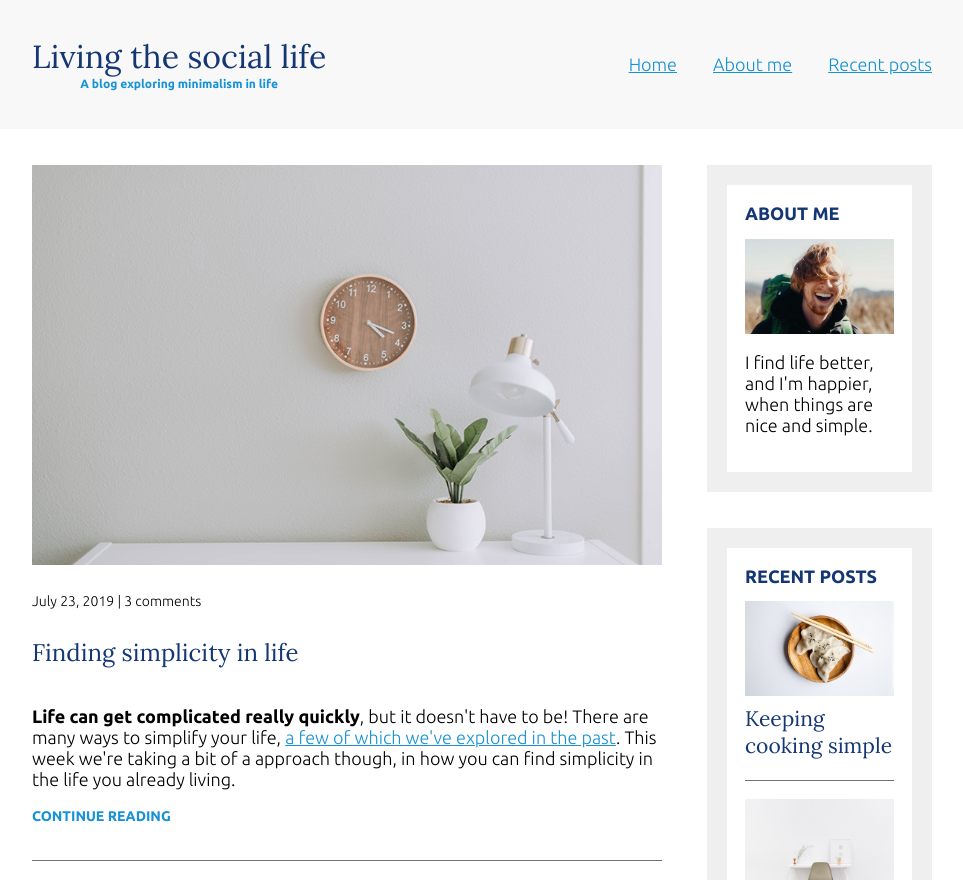
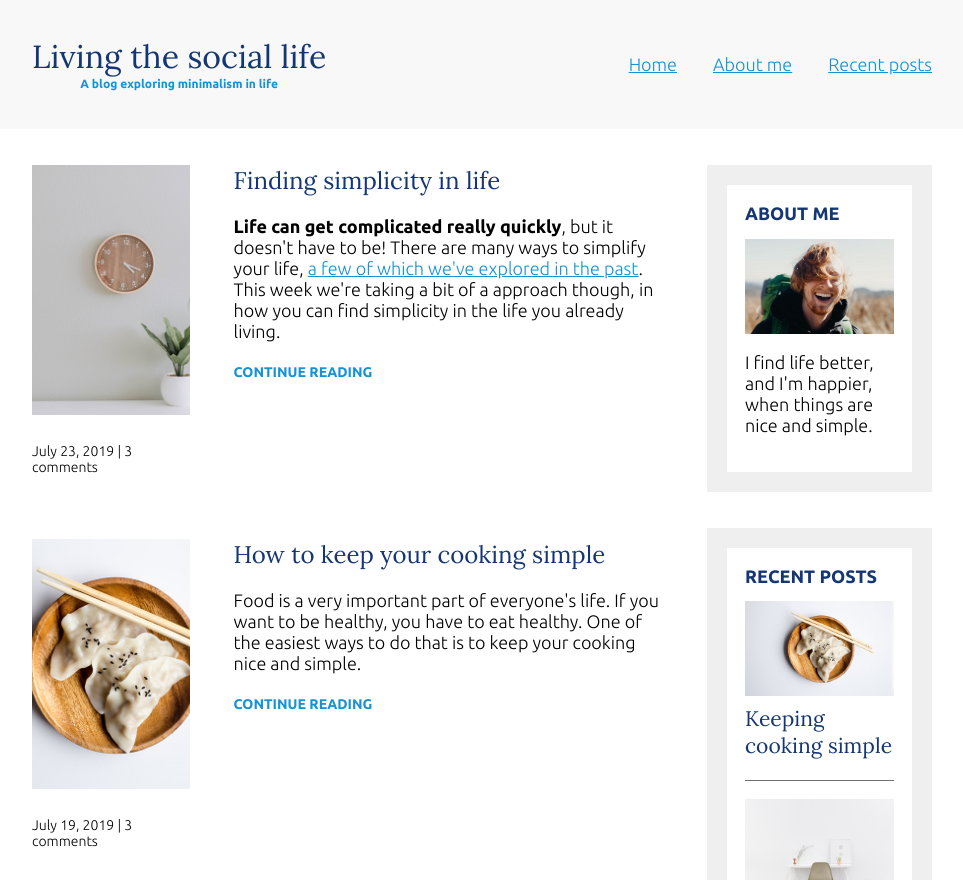
Before and after one commit to jake4369/Responsive-Design, a plain HTML site: page blog-site/recent-posts.html in a window 1280 px wide. Shown: the top 880 px of the page, without its empty margins (158-1121 px from the left). Drawn offline with Linux system fonts and the light colour scheme.

```diff
--- a/blog-site/recent-posts.html
+++ b/blog-site/recent-posts.html
@@ -17,7 +17,7 @@
         <nav>
           <ul>
             <li><a href="index.html">Home</a></li>
-            <li><a href="#">About me</a></li>
+            <li><a href="about-me.html">About me</a></li>
             <li><a href="recent-posts.html">Recent posts</a></li>
           </ul>
         </nav>
@@ -27,22 +27,26 @@
 
     <div class="container container-flex">
       <main role="main">
-        <article class="article-featured">
+        <article class="article-recent">
+          <div class="article-recent-main">
             <h2 class="article-title">Finding simplicity in life</h2>
+            <p class="article-body">
+              <strong>Life can get complicated really quickly</strong>, but it
+              doesn't have to be! There are many ways to simplify your life,
+              <a href="#">a few of which we've explored in the past</a>. This
+              week we're taking a bit of a approach though, in how you can find
+              simplicity in the life you already living.
+            </p>
+            <a href="#" class="article-read-more">CONTINUE READING</a>
+          </div>
+          <div class="article-recent-secondary">
             <img
               src="img/life.jpg"
               alt="simple white desk on a white wall with a plant on the far right side"
               class="article-image"
             />
             <p class="article-info">July 23, 2019 | 3 comments</p>
-          <p class="article-body">
-            <strong>Life can get complicated really quickly</strong>, but it
-            doesn't have to be! There are many ways to simplify your life,
-            <a href="#">a few of which we've explored in the past</a>. This week
-            we're taking a bit of a approach though, in how you can find
-            simplicity in the life you already living.
-          </p>
-          <a href="#" class="article-read-more">CONTINUE READING</a>
+          </div>
         </article>
 
         <article class="article-recent">
```
Lines whose indentation alone changed are shown as unchanged.
